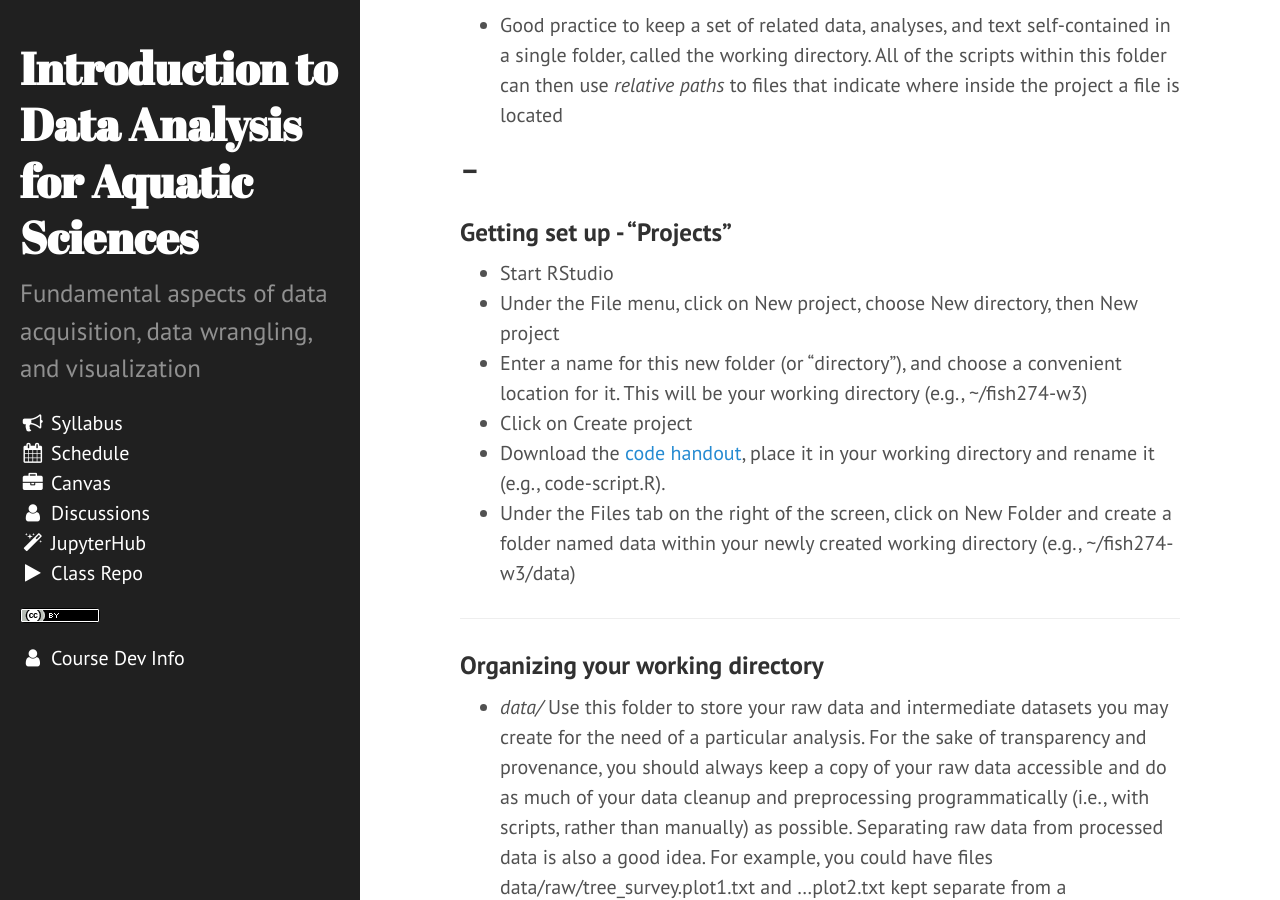
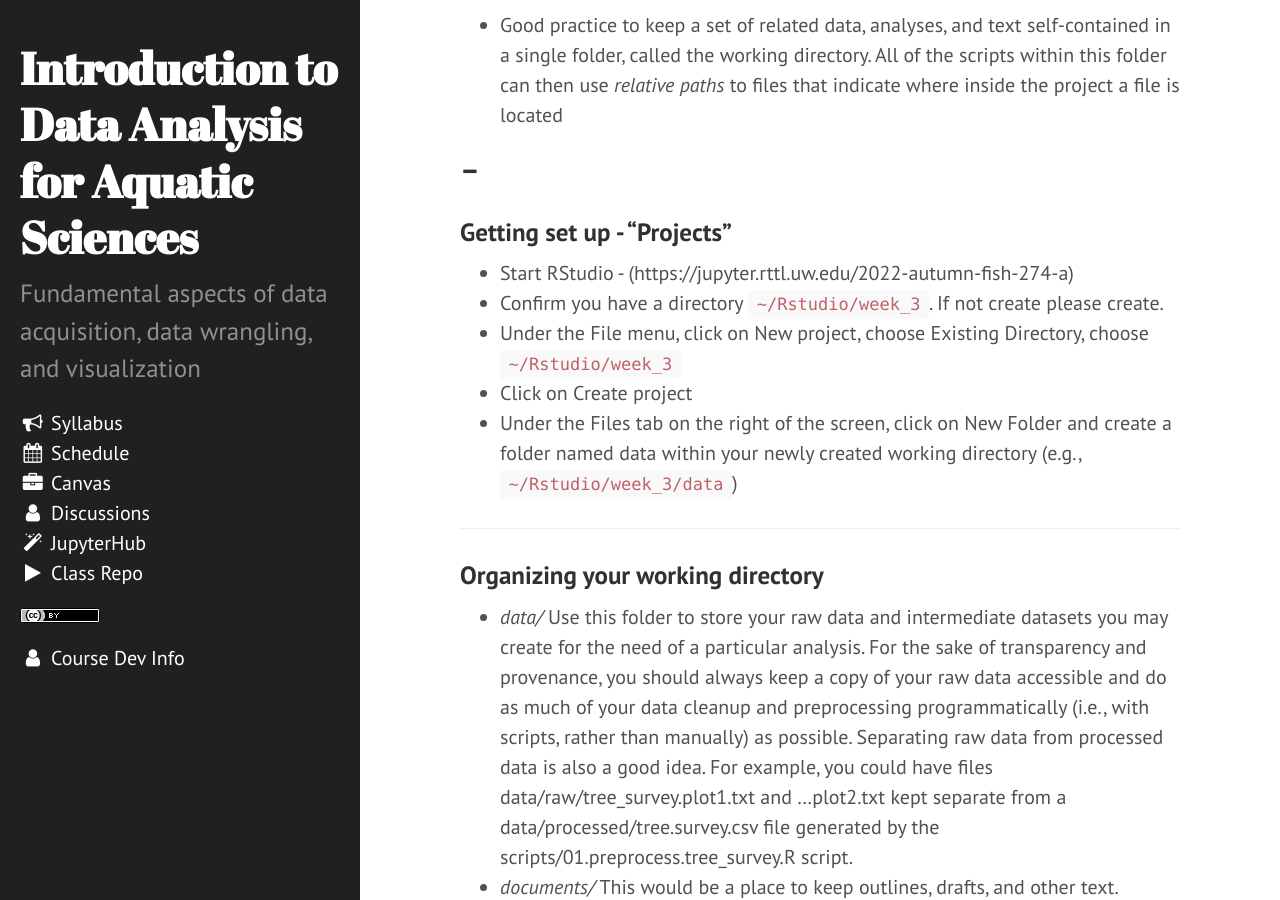
Before and after one commit to sr320/course-fish274-2022, a Jekyll site: the page built from slides/week-03/slides.md, in a window 1280 px wide and 900 px high, scrolled down 2503 px. Built offline with Jekyll 4.4.1, drawn with Linux system fonts in a browser that asks for light colours; nearby versions of some CDN libraries; our own code applies the rules of GitHub Pages for plain Markdown files; some of the changed text lies outside the part shown.

Commit message:
Update slides.md
set up for JH

```diff
--- a/slides/week-03/slides.md
+++ b/slides/week-03/slides.md
@@ -5,7 +5,7 @@
 
 R
 
-https://sr320.github.io/course-fish274-2021/
+https://sr320.github.io/course-fish274-2022/
 
 
 Steven Roberts
@@ -106,12 +106,11 @@
 ---
 ### Getting set up - "Projects"
 
-- Start RStudio
-- Under the File menu, click on New project, choose New directory, then New project
-- Enter a name for this new folder (or “directory”), and choose a convenient location for it. This will be your working directory (e.g., ~/fish274-w3)
+- Start RStudio - (https://jupyter.rttl.uw.edu/2022-autumn-fish-274-a)
+- Confirm you have a directory `~/Rstudio/week_3`. If not create please create.
+- Under the File menu, click on New project, choose Existing Directory, choose `~/Rstudio/week_3`
 - Click on Create project
-- Download the [code handout](http://www.datacarpentry.org/R-ecology-lesson/code-handout.R), place it in your working directory and rename it (e.g.,  code-script.R).
-- Under the Files tab on the right of the screen, click on New Folder and create a folder named data within your newly created working directory (e.g., ~/fish274-w3/data)
+- Under the Files tab on the right of the screen, click on New Folder and create a folder named data within your newly created working directory (e.g., `~/Rstudio/week_3/data`)
 
 ---
 
```
